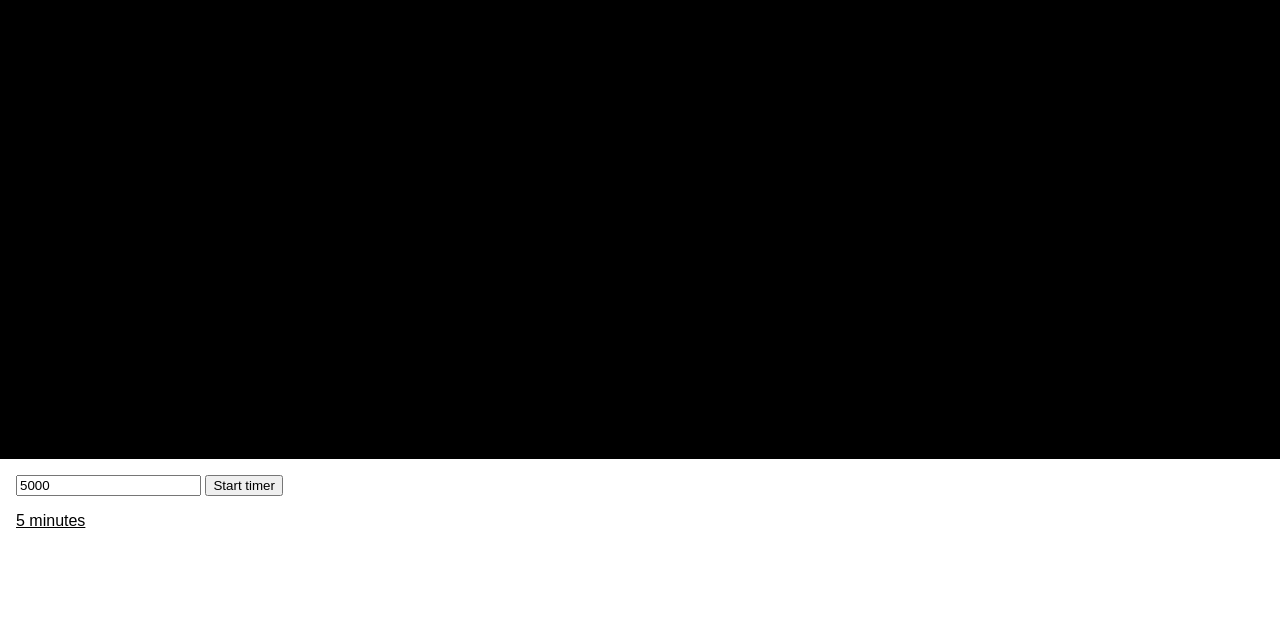
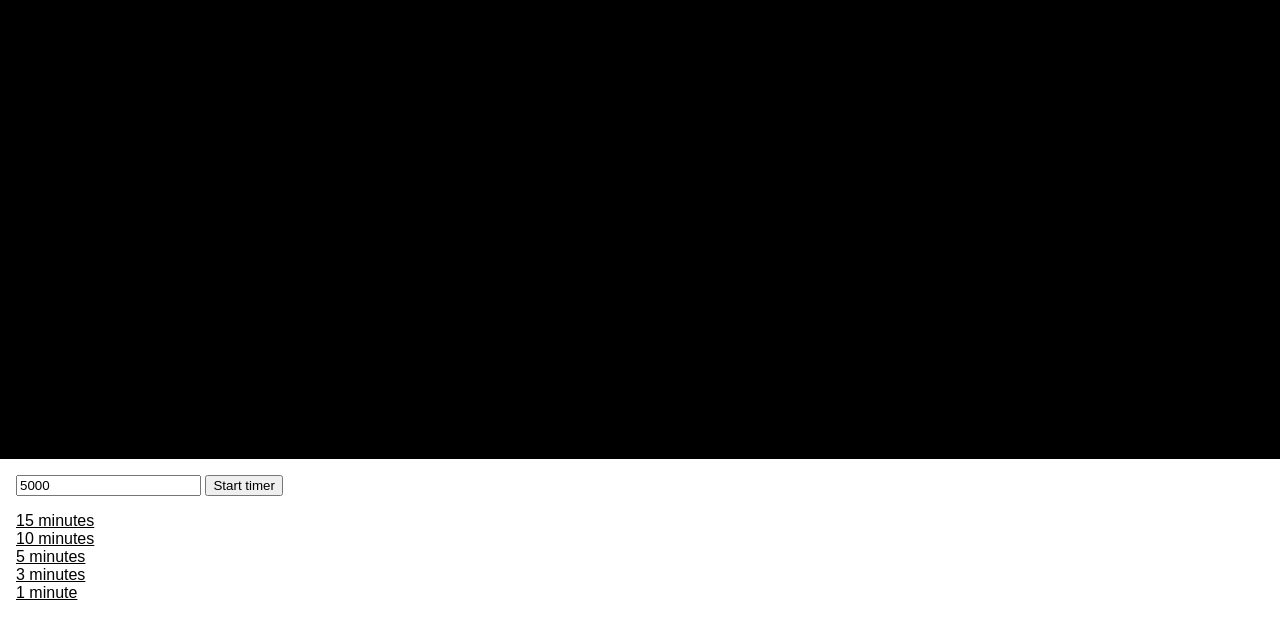
Before and after one commit to neomaxzero/m-alarm, a website built with Parcel: page index.html in a window 1280 px wide. Shown: the part 58-694 px from the top of the page. Built offline with nearby package versions, Linux system fonts and the light colour scheme.

Commit message:
more presets

```diff
--- a/index.html
+++ b/index.html
@@ -18,8 +18,20 @@
       </div>
       <div class="presets section">
         <ul>
+          <li class="preset-btn" value="900000">
+            15 minutes
+          </li>
+          <li class="preset-btn" value="600000">
+            10 minutes
+          </li>
           <li class="preset-btn" value="300000">
             5 minutes
+          </li>
+          <li class="preset-btn" value="180000">
+            3 minutes
+          </li>
+          <li class="preset-btn" value="60000">
+            1 minute
           </li>
         </ul>
       </div>
```
